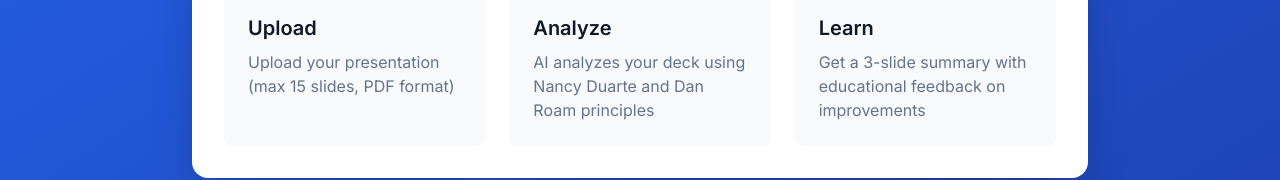
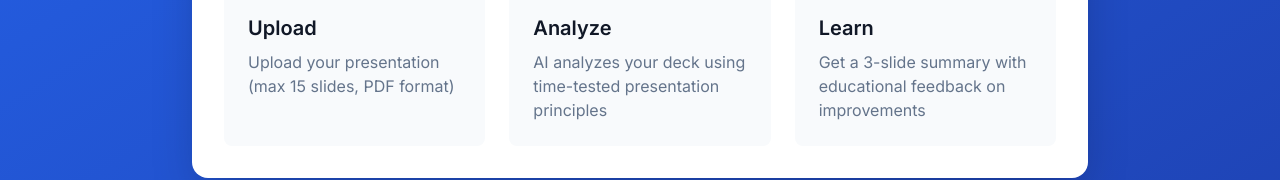
Before and after one commit to talabe/Claude-Code-Hackathon, a React (Vite) app in the folder frontend/: page / in a window 1280 px wide. Shown: the part 402-582 px from the top of the page. Built offline with nearby package versions, Linux system fonts and the light colour scheme.

Commit message:
Adjusted body text on the start page in the how it works section in box 2 for "analyze"

```diff
--- a/frontend/src/App.jsx
+++ b/frontend/src/App.jsx
@@ -50,7 +50,7 @@ const Home = () => {
               </div>
               <h3 className="text-xl font-semibold text-gray-900 mb-2">Analyze</h3>
               <p className="text-[#64748B]">
-                AI analyzes your deck using Nancy Duarte and Dan Roam principles
+                AI analyzes your deck using time-tested presentation principles
               </p>
             </div>
 
```
